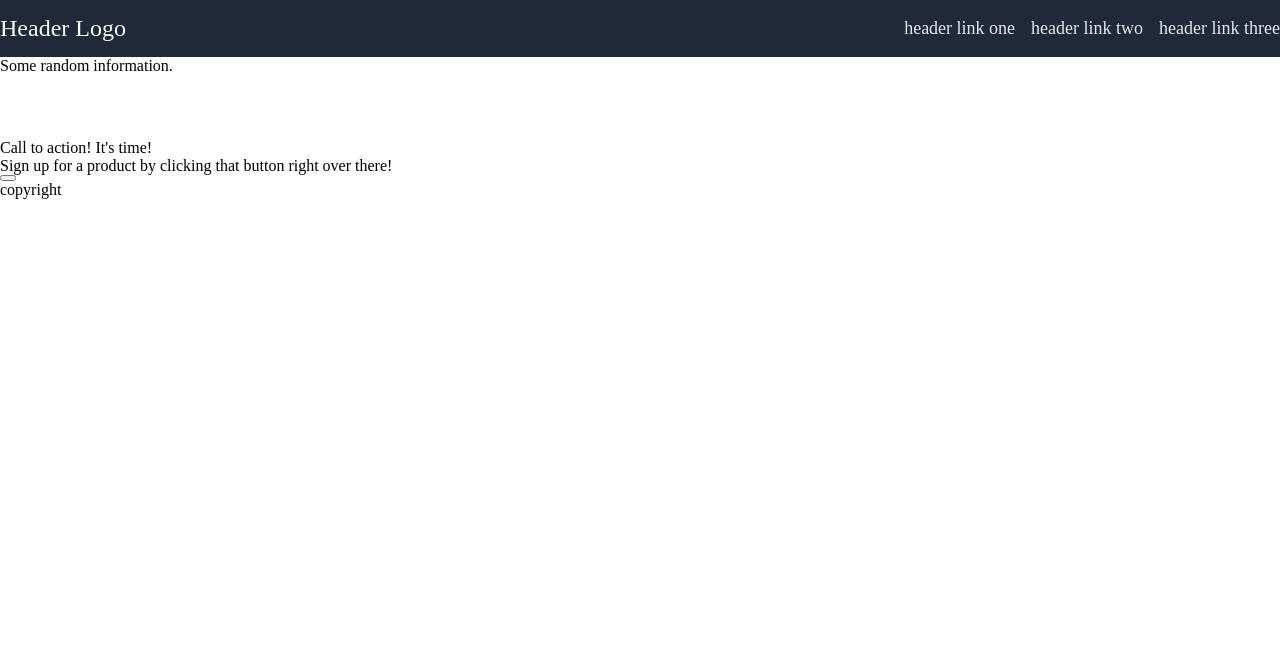
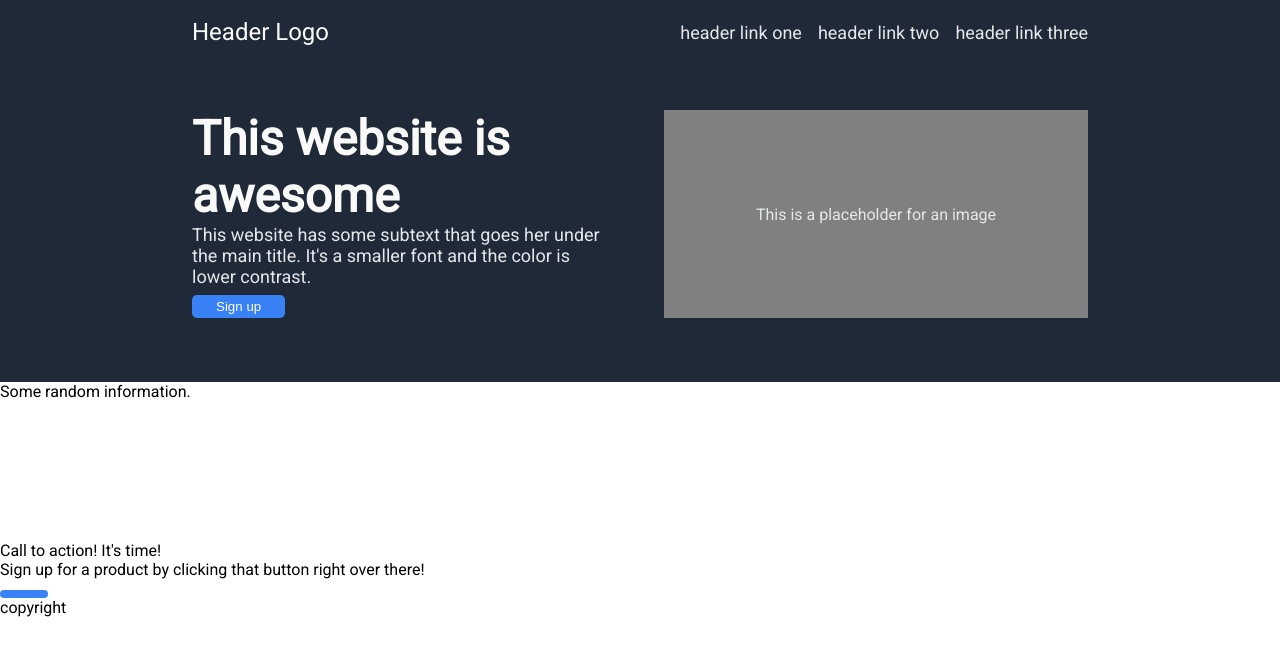
Before and after one commit to AdamMcCarthyCS/project-odin-landing-page, a plain HTML site: page index.html in a window 1280 px wide. Drawn offline with Linux system fonts and the light colour scheme.

Commit message:
feat(html-css): Style header and hero page sections
    - html:
        - added link to download Roboto font
        - added primary and secondary text classes
        - added DOCTYPE tag
    - css:
        - added colours to primary and secondary text
        - added margin between header and top of page
        - styled button in hero section with colour, border-radius and padding
        - made the hero a flex display with gap, spacing between and margin
        - set the hero image background colour and centered the text
        - set flex so main content and image in hero were equal size
        - set the font size in hero-logo, hero-main, and links
        - set page to display text in Roboto font

```diff
--- a/css/style.css
+++ b/css/style.css
@@ -1,22 +1,38 @@
 body {
     margin: 0;
+    font-family: Roboto;
 }
 
+/* This section is used to align the elements in the header and hero */
+.header-and-hero {
+    background-color: #1f2937;
+    display: flex;
+    flex-direction: column;
+    padding: 0 15vw;
+}
+
+.secondary {
+    color: #e5e7eb;
+}
+
+.primary-text {
+    color: #f9faf8;
+}
+
+/* This section is to style the header */
 .header {
-    background-color: #1f2937;
     display: flex;
     justify-content: space-between;
     align-items: center;
+    margin-top: 18px;
 }
 
 .hero-logo {
-    color: #f9faf8;
     font-size: 24px;
 }
 
 a {
     text-decoration: none;
-    color: #e5e7eb;
 }
 
 ul {
@@ -24,4 +40,44 @@ ul {
     list-style: none;
     font-size: 18px;
     gap: 16px;
+    margin: 0;
 }
+
+/* This section is to style the hero */
+button {
+    background-color: #3882f6;
+    color: #fff;
+    border-radius: 5px;
+    margin-top: 8px;
+    padding: 4px 24px;
+    border: 0;
+}
+
+.hero {
+    display: flex;
+    justify-content: space-between;
+    gap: 48px;
+    margin: 64px 0;
+}
+
+.hero-image {
+    display: flex;
+    justify-content: center;
+    align-items: center;
+    flex: 1;
+    background-color: #808080;
+
+}
+
+.main {
+    flex: 1;
+
+}
+.primary-text.text {
+    font-size: 48px;
+    font-weight: 900;
+}
+
+.main .secondary {
+    font-size: 18px;
+}
--- a/index.html
+++ b/index.html
@@ -1,23 +1,31 @@
+<!DOCTYPE html>
 <html lang="en">
     <head>
         <meta charset="utf-8">
         <title>Landing Page</title>
         <link rel="stylesheet" href="./css/style.css">
+        <link href="https://fonts.googleapis.com/css2?family=Roboto&display=swap" rel="stylesheet">
+
     </head>
     <body>
         <div class="header-and-hero">
             <div class="header">
-                <div class="hero-logo">Header Logo</div>
+                <div class="hero-logo primary-text">Header Logo</div>
                 <ul>
-                    <li><a href="">header link one</a></li>
-                    <li><a href="">header link two</a></li>
-                    <li><a href="">header link three</a></li>
+                    <li><a class="secondary" href="">header link one</a></li>
+                    <li><a class="secondary" href="">header link two</a></li>
+                    <li><a class="secondary" href="">header link three</a></li>
                 </ul>
             </div>
             <div class="hero">
                 <div class="main">
+                    <div class="text primary-text">This website is awesome</div>
+                    <div class="secondary">This website has some subtext that goes her under the
+                        main title. It's a smaller font and the color is lower
+                        contrast.</div>
+                    <button>Sign up</button>
                 </div>
-                <img src="" alt="">
+                <div class="hero-image secondary">This is a placeholder for an image</div>
             </div>
         </div>
         <div class="information">
```
